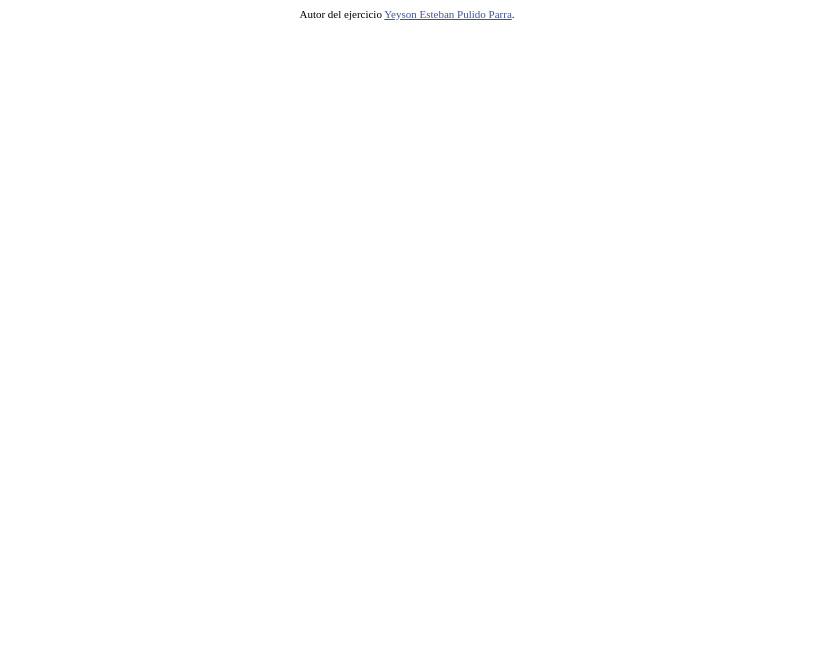
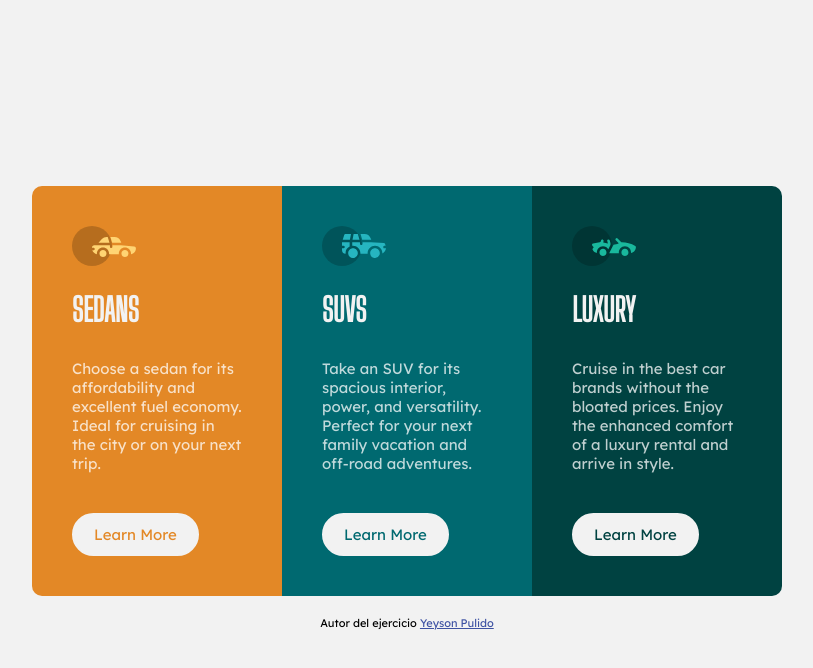
Before and after one commit to yeysonpupa/column-preview-card-challenge-yeyson-pulido, a plain HTML site: page index.html in a window 1280 px wide. Shown: the whole page, without its empty margins (233-1046 px from the left). Drawn offline with Linux system fonts and the light colour scheme.

Commit message:
Finish Challenge

```diff
--- a/index.html
+++ b/index.html
@@ -7,12 +7,35 @@
   <meta name="description" content="Column preview card challenge">
   <link rel="stylesheet" type="text/css" href="styles.css">
   <link rel="icon" type="image/png" sizes="32x32" href="./images/favicon-32x32.png">
-  <title>Frontend Mentor | 3-column preview card component</title>
+  <link href="https://fonts.googleapis.com/css2?family=Big+Shoulders+Display&display=swap" rel="stylesheet">
+  <link href="https://fonts.googleapis.com/css2?family=Lexend+Deca&display=swap" rel="stylesheet">
+  <title>Card Challenge - Yeyson Pulido</title>
 </head>
 
 <body>
-  <div class="attribution">
-    Autor del ejercicio <a href="https://github.com/yeysonpupa">Yeyson Esteban Pulido Parra</a>.
+  <div class="contenedor">
+    <div class="columna1">
+      <img src="images/icon-sedans.svg" alt="Sedan Icon">
+      <h1>SEDANS</h1>
+      <p>Choose a sedan for its affordability and excellent fuel economy. Ideal for cruising in the city or on your next trip.</p>
+      <button class="boton-columna1">Learn More</button>
+    </div>
+    <div class="columna2">
+      <img src="images/icon-suvs.svg" alt="SUV Icon">
+      <h1>SUVS</h1>
+      <p>Take an SUV for its spacious interior, power, and versatility. Perfect for your next family vacation and off-road adventures.</p>
+      <button class="boton-columna2">Learn More</button>
+    </div>
+    <div class="columna3">
+      <img src="images/icon-luxury.svg" alt="Luxury Icon">
+      <h1>LUXURY</h1>
+      <p>Cruise in the best car brands without the bloated prices. Enjoy the enhanced comfort of a luxury rental and arrive in style.</p>
+      <button class="boton-columna3">Learn More</button>
+    </div> <br>
+
+    <div class="attribution">
+      Autor del ejercicio <a href="https://github.com/yeysonpupa">Yeyson Pulido</a>
+    </div>
   </div>
 </body>
 
--- a/styles.css
+++ b/styles.css
@@ -1,2 +1,106 @@
-.attribution { font-size: 11px; text-align: center; }
-.attribution a { color: hsl(228, 45%, 44%); }
+body {
+    display: flex;
+    justify-content: center;
+    align-items: center;
+    min-height: 100vh;
+    background-color: hsl(0, 0%, 95%);
+}
+
+.contenedor {
+    display: grid;
+    grid-template-columns: repeat(3, 1fr);
+    grid-template-columns: 250px 250px 250px;
+    margin: 20px;
+}
+
+.columna1 {
+    text-align: left;
+    background-color: hsl(31, 77%, 52%);
+    border-radius: 10px 0px 0px 10px;
+}
+
+.columna2 {
+    text-align: left;
+    background-color: hsl(184, 100%, 22%);
+}
+
+.columna3 {
+    text-align: left;
+    background-color: hsl(179, 100%, 13%);
+    border-radius: 0px 10px 10px 0px;
+}
+
+h1 {
+    padding: 0px 0px 0px 40px;
+    margin-bottom: 10px;
+    color: hsl(0, 0%, 95%);
+    font-family: 'Big Shoulders Display', sans-serif;
+    font-weight: 700;
+}
+
+p {
+    padding: 20px 40px 40px 40px;
+    margin: 0;
+    color: hsla(0, 0%, 100%, 0.75);
+    font-size: 15px;
+    font-family: 'Lexend Deca', sans-serif;
+    font-weight: 400;
+}
+
+img {
+    padding: 40px 0px 0px 40px;
+}
+
+button {
+    padding: 10px 20px;
+    background-color: hsl(0, 0%, 95%);
+    border: 2px solid hsl(0, 0%, 95%);
+    border-radius: 25px;
+    cursor: pointer;
+    font-size: 15px;
+    font-family: 'Lexend Deca', sans-serif;
+    font-weight: 400;
+    margin: 0px 0px 40px 40px;
+}
+
+.boton-columna1 {
+    color: hsl(31, 77%, 52%);
+}
+
+.boton-columna2 {
+    color: hsl(184, 100%, 22%);
+}
+
+.boton-columna3 {
+    color: hsl(179, 100%, 13%);
+}
+
+button:hover {
+    background-color: transparent;
+    color: hsl(0, 0%, 95%);
+
+  }
+
+@media (max-width: 415px) {
+    .contenedor {
+      grid-template-columns: 1fr;
+    }
+
+    .columna1 {
+        border-radius: 10px 10px 0px 0px;
+    }
+
+    .columna3 {
+        border-radius: 0px 0px 10px 10px;
+    }
+}
+
+.attribution {
+    font-size: 11px;
+    text-align: center;
+    padding-top: 20px;
+    font-family: 'Lexend Deca', sans-serif;
+}
+.attribution a {
+    color: hsl(228, 45%, 44%);
+}
```
